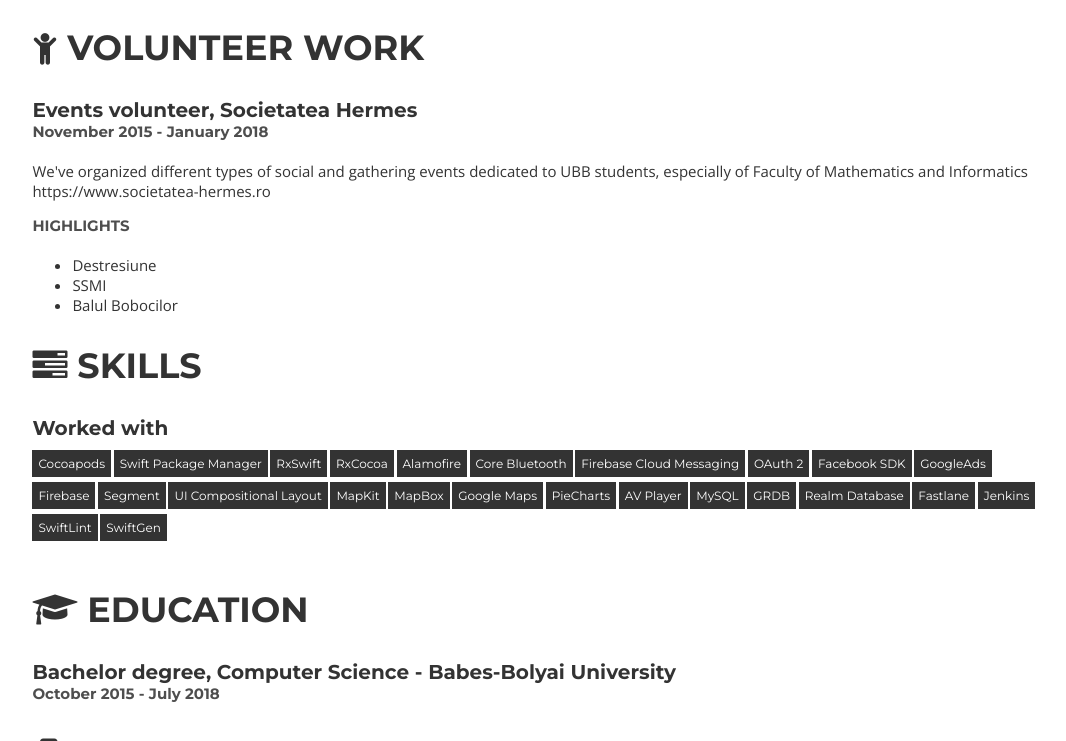
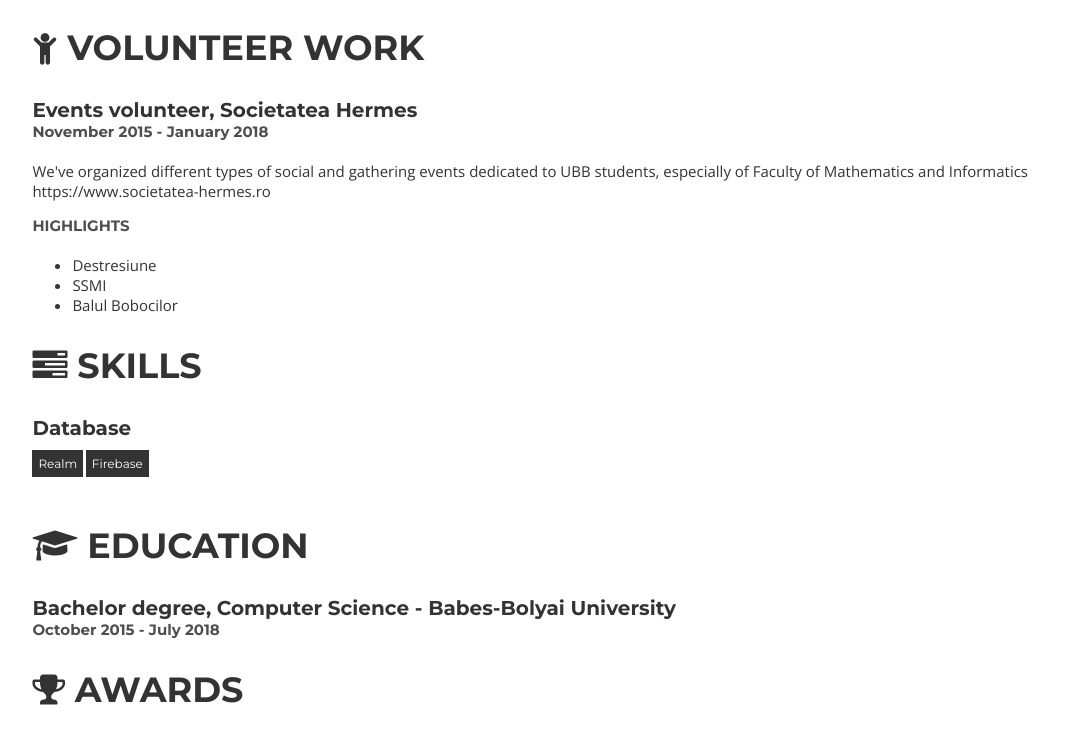
Before and after one commit to Shliferd/Resume, a website: page index.html in a window 1280 px wide. Shown: the part 1597-2338 px from the top of the page, without its empty margins (102-1168 px from the left). Drawn offline with nearby package versions, Linux system fonts and the light colour scheme.

Commit message:
update content

```diff
--- a/index.html
+++ b/index.html
@@ -186,7 +186,7 @@
 						<li>Ecommerce - Worked on 2 projects here, one about selling car parts via an online shop and the other an airline company. For each of them I was working outsourced, mainly for updates on the already existing apps, such as new features or additions. On a daily basics you would work with mostly internal frameworks used across multiple projects, abstractisation being a key element; the apps were CMS driven, the client could this way to make a change without the need of shipping a new build.</li>
 						<li>Bluetooth Low Energy - I&#39;ve had a very pleasant experience with IoT domain; since the client had lots of lighting devices, they&#39;ve added a BLE chip to them in order to be controlled via an application. The app itself was supposed to do the job of a whole console, such as pairing, grouping, applying a variety of animations with different colours, intensities and frequencies, exporting&#x2F;importing configurations from one device to another and so on. The offline storage and reactive programming were mainly used since we had to store somehow all the data about devices and interuptions with on hold&#x2F;resume states could occur from different reasons.</li>
 						<li>Video industry - Here&#39;s about 2 other outsourcing projects, basically focused on video and live streaming. Used the UICompositionalLayout for multiple scroll collections with different types of content cells. Content was section driven on the backend response, applying a type depending on the response we&#39;ve got back. Worked with video players, overlayers, picture in picture, advertisments and analytics.</li>
-						<li>Mental health - It was a start-up ideea, but the app was a blasting, having a great success; it was focused on journaling, bullet journey, habit and mood tracking, meditation, etc. I&#39;ve gathered knwoledge about using different types of charts, animations and transitions, sound players and could&#x2F;in-app messages.</li>
+						<li>Mental health - It was a start-up ideea, but the app was a blasting, having a great success; it was focused on journaling, bullet journey, habit and mood tracking, meditation, etc. I&#39;ve gathered knwoledge about using different types of charts, animations and transitions, audio players and could&#x2F;in-app messages.</li>
 						<li>User tracking movement - The app wass supposed to be used during marathons or races. You could buy tickets to different tournaments within the app either for participating or watching live&#x2F;offline the other participants. The version I worked on was focused on the latter one; the user could observe on a map multiple participants, the track with different layers depending on the event and highlight various aspects to focus during the watch time. Used MapKit mostly, but also Maps (by Apple) and GoogleMaps.</li>
 						<li>Local or internal projects - These were the first projects I&#39;ve been working on. I&#39;ve was manly focused on UI components and flow navigations. Had the chance to work on the basics, as UI, netoworking and architecture.</li>
 					</ul>
@@ -217,32 +217,9 @@
 		</div>
 		<div id= "skills">
 			<h2><i class= "fa fa-tasks left"></i> SKILLS</h2>
-				<h3 class= "skills">Worked with</h3>
-				<span class= "keywords">Cocoapods</span>
-				<span class= "keywords">Swift Package Manager</span>
-				<span class= "keywords">RxSwift</span>
-				<span class= "keywords">RxCocoa</span>
-				<span class= "keywords">Alamofire</span>
-				<span class= "keywords">Core Bluetooth</span>
-				<span class= "keywords">Firebase Cloud Messaging</span>
-				<span class= "keywords">OAuth 2</span>
-				<span class= "keywords">Facebook SDK</span>
-				<span class= "keywords">GoogleAds</span>
+				<h3 class= "skills">Database</h3>
+				<span class= "keywords">Realm</span>
 				<span class= "keywords">Firebase</span>
-				<span class= "keywords">Segment</span>
-				<span class= "keywords">UI Compositional Layout</span>
-				<span class= "keywords">MapKit</span>
-				<span class= "keywords">MapBox</span>
-				<span class= "keywords">Google Maps</span>
-				<span class= "keywords">PieCharts</span>
-				<span class= "keywords">AV Player</span>
-				<span class= "keywords">MySQL</span>
-				<span class= "keywords">GRDB</span>
-				<span class= "keywords">Realm Database</span>
-				<span class= "keywords">Fastlane</span>
-				<span class= "keywords">Jenkins</span>
-				<span class= "keywords">SwiftLint</span>
-				<span class= "keywords">SwiftGen</span>
 		</div><br>
 		<div id= "education">
 			<h2><i class= "fa fa-graduation-cap left"></i> EDUCATION</h2>
```
Also changed, not shown: resume.json (+6 -1 lines).
